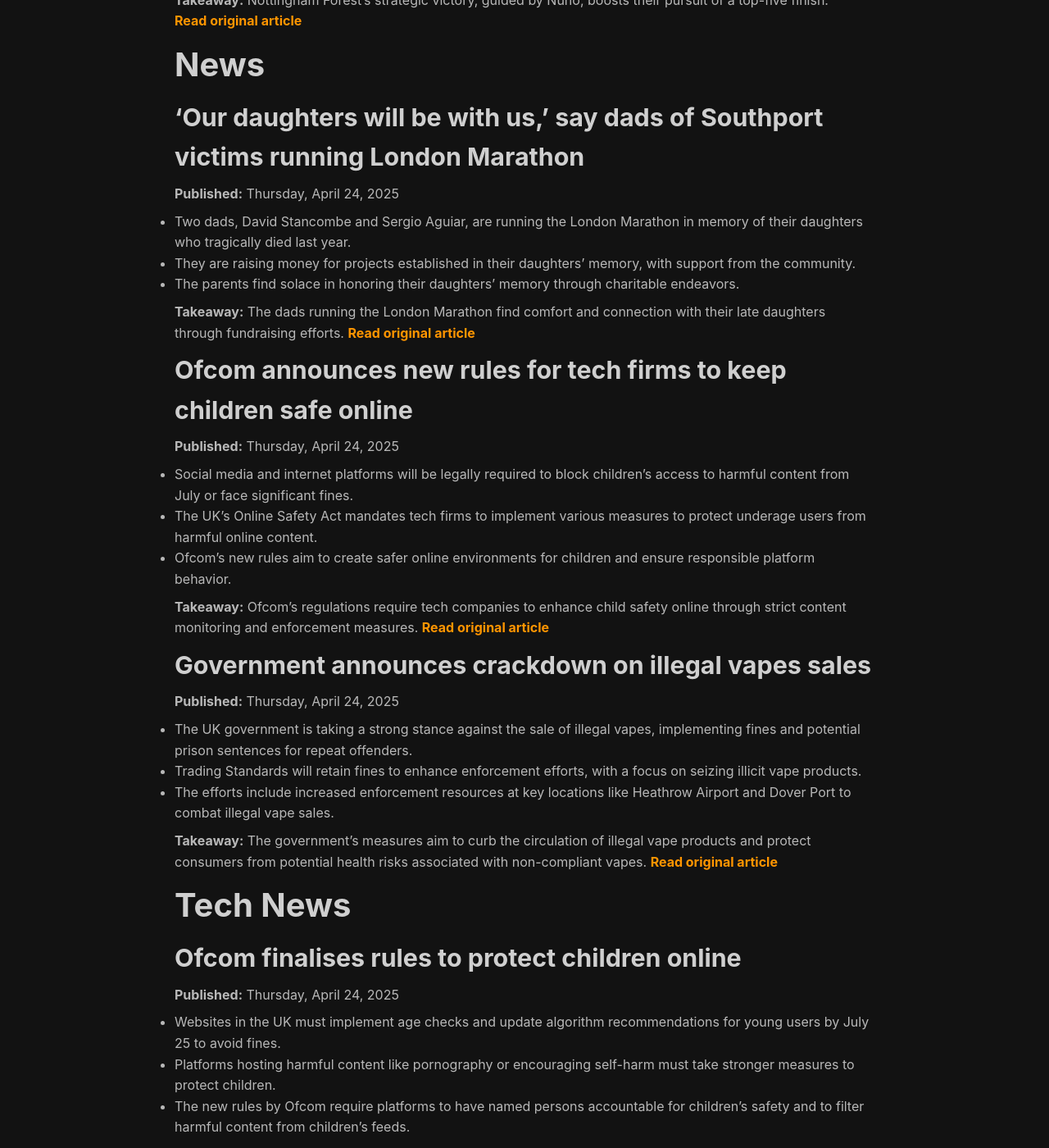
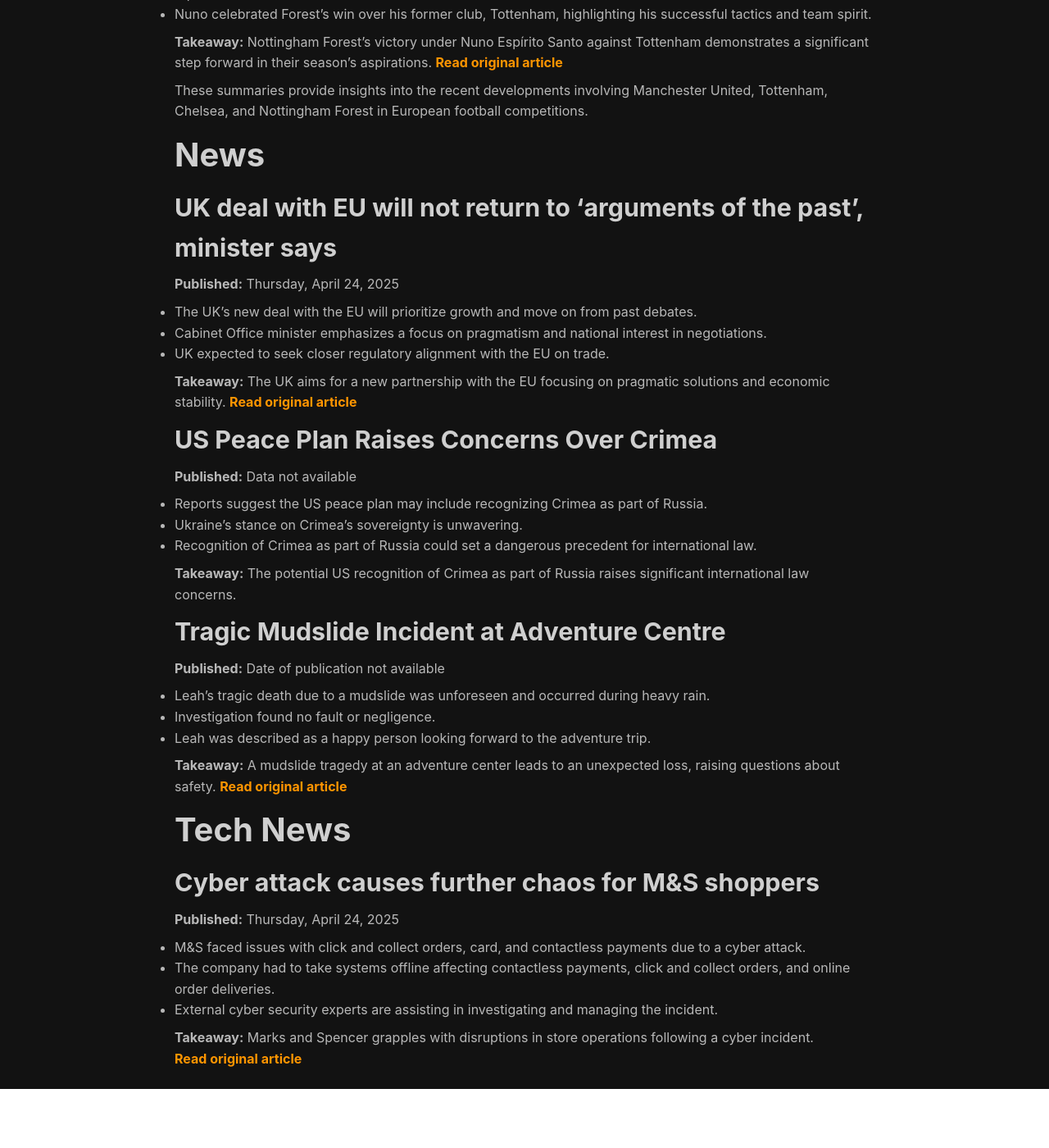
Before and after one commit to jonhadfield/jonhadfield.github.io, a Jekyll site: the page built from index.md, in a window 1280 px wide and 1400 px high, scrolled down 679 px. Shown: the whole window at 82% size. Built offline with Jekyll 4.4.1, drawn with Linux system fonts in a browser that asks for light colours; nearby versions of some CDN libraries; after the commit the page ends 2007 px from its top, so only the background shows below that; some of the changed text lies outside the part shown.

Commit message:
update files.

```diff
--- a/index.md
+++ b/index.md
@@ -17,62 +17,59 @@ footer: false
 ## Who are Man Utd, Tottenham and Chelsea's semi-final opponents?
 **Published:** Friday, April 18, 2025
 
-- Manchester United, Tottenham, and Chelsea all secured semi-final places in dramatic matches.
-- Semi-final first legs will take place on May 1, with second legs a week later.
-- Unique insights into the challenges posed by Norwegian side Bodo/Glimt in the Europa League.
+- Manchester United, Tottenham, and Chelsea secured semi-final spots in the Europa League and Conference League.
+- Chelsea advanced despite a home loss to Legia Warsaw after a strong lead in the first leg.
+- Tottenham faces Norwegian side Bodo/Glimt, Manchester United will play against Athletic Bilbao, and Chelsea takes on Swedish side Djurgarden.
 
-**Takeaway:** Exciting developments as top teams progress to the semi-finals in European competitions.
-[Read original article](https://www.bbc.com/sport/football/articles/c4grkvykn14o)
+**Takeaway:** The three English clubs, Manchester United, Tottenham, and Chelsea, make progress to the semi-finals in European competitions with crucial matchups ahead. [Read original article](https://www.bbc.com/sport/football/articles/c4grkvykn14o)
 
 ## Nuno and Nottingham Forest grateful recipients of Dr Tottenham’s elixir | Ed Aarons
 **Published:** Monday, April 21, 2025
 
-- Nottingham Forest's pivotal win over Tottenham fuels their Champions League chase.
-- Nuno Espírito Santo's influence and tactical maneuvers make a significant impact.
-- Forest's strategic gameplay and Nuno's managerial approach highlight the team's potential.
+- Nottingham Forest, led by Nuno Espírito Santo, achieved a crucial win over Tottenham, boosting their pursuit of a top-five finish.
+- Nuno celebrated Forest’s win over his former club, Tottenham, highlighting his successful tactics and team spirit.
 
-**Takeaway:** Nottingham Forest's strategic victory, guided by Nuno, boosts their pursuit of a top-five finish.
-[Read original article](https://www.theguardian.com/football/2025/apr/21/nuno-and-nottingham-forest-grateful-recipients-of-dr-tottenhams-elixir)
+**Takeaway:** Nottingham Forest's victory under Nuno Espírito Santo against Tottenham demonstrates a significant step forward in their season's aspirations. [Read original article](https://www.theguardian.com/football/2025/apr/21/nuno-and-nottingham-forest-grateful-recipients-of-dr-tottenhams-elixir)
+
+These summaries provide insights into the recent developments involving Manchester United, Tottenham, Chelsea, and Nottingham Forest in European football competitions.
 
 # News
-## 'Our daughters will be with us,' say dads of Southport victims running London Marathon
+
+## UK deal with EU will not return to ‘arguments of the past’, minister says
 **Published:** Thursday, April 24, 2025
 
-- Two dads, David Stancombe and Sergio Aguiar, are running the London Marathon in memory of their daughters who tragically died last year.
-- They are raising money for projects established in their daughters' memory, with support from the community.
-- The parents find solace in honoring their daughters' memory through charitable endeavors.
+- The UK's new deal with the EU will prioritize growth and move on from past debates.
+- Cabinet Office minister emphasizes a focus on pragmatism and national interest in negotiations.
+- UK expected to seek closer regulatory alignment with the EU on trade.
 
-**Takeaway:** The dads running the London Marathon find comfort and connection with their late daughters through fundraising efforts.
-[Read original article](https://www.bbc.com/news/articles/c99pkz519g2o)
+**Takeaway:** The UK aims for a new partnership with the EU focusing on pragmatic solutions and economic stability. [Read original article](https://www.theguardian.com/politics/2025/apr/24/uk-deal-with-eu-will-not-return-to-arguments-of-the-past-minister-says)
 
-## Ofcom announces new rules for tech firms to keep children safe online
+## US Peace Plan Raises Concerns Over Crimea
+
+**Published:** Data not available
+
+- Reports suggest the US peace plan may include recognizing Crimea as part of Russia.
+- Ukraine's stance on Crimea's sovereignty is unwavering.
+- Recognition of Crimea as part of Russia could set a dangerous precedent for international law.
+
+**Takeaway:** The potential US recognition of Crimea as part of Russia raises significant international law concerns.
+
+## Tragic Mudslide Incident at Adventure Centre
+**Published:** Date of publication not available
+
+- Leah's tragic death due to a mudslide was unforeseen and occurred during heavy rain.
+- Investigation found no fault or negligence.
+- Leah was described as a happy person looking forward to the adventure trip.
+
+**Takeaway:** A mudslide tragedy at an adventure center leads to an unexpected loss, raising questions about safety. [Read original article](not available)
+
+# Tech News
+## Cyber attack causes further chaos for M&S shoppers
 **Published:** Thursday, April 24, 2025
 
-- Social media and internet platforms will be legally required to block children's access to harmful content from July or face significant fines.
-- The UK's Online Safety Act mandates tech firms to implement various measures to protect underage users from harmful online content.
-- Ofcom's new rules aim to create safer online environments for children and ensure responsible platform behavior.
+- M&S faced issues with click and collect orders, card, and contactless payments due to a cyber attack.
+- The company had to take systems offline affecting contactless payments, click and collect orders, and online order deliveries.
+- External cyber security experts are assisting in investigating and managing the incident.
 
-**Takeaway:** Ofcom's regulations require tech companies to enhance child safety online through strict content monitoring and enforcement measures.
-[Read original article](https://www.theguardian.com/technology/2025/apr/24/ofcom-rules-protect-keep-children-safe-online)
-
-## Government announces crackdown on illegal vapes sales
-**Published:** Thursday, April 24, 2025
-
-- The UK government is taking a strong stance against the sale of illegal vapes, implementing fines and potential prison sentences for repeat offenders.
-- Trading Standards will retain fines to enhance enforcement efforts, with a focus on seizing illicit vape products.
-- The efforts include increased enforcement resources at key locations like Heathrow Airport and Dover Port to combat illegal vape sales.
-
-**Takeaway:** The government's measures aim to curb the circulation of illegal vape products and protect consumers from potential health risks associated with non-compliant vapes.
-[Read original article](https://www.theguardian.com/politics/live/2025/apr/24/ed-miliband-energy-pricing-keir-starmer-nigel-farage-latest-live-uk-politics-news)
-
-# Tech News
-
-## Ofcom finalises rules to protect children online
-**Published:** Thursday, April 24, 2025
-
-- Websites in the UK must implement age checks and update algorithm recommendations for young users by July 25 to avoid fines.
-- Platforms hosting harmful content like pornography or encouraging self-harm must take stronger measures to protect children.
-- The new rules by Ofcom require platforms to have named persons accountable for children's safety and to filter harmful content from children's feeds.
-
-**Takeaway:** The new rules aim to provide significant protections for children online by implementing age checks and stricter content filtering on platforms in the UK.
-[Read original article](https://www.bbc.com/news/articles/c5yljn2vkn1o)
+**Takeaway:** Marks and Spencer grapples with disruptions in store operations following a cyber incident.
+[Read original article](https://www.bbc.com/news/articles/cly802x1jz5o)
```
